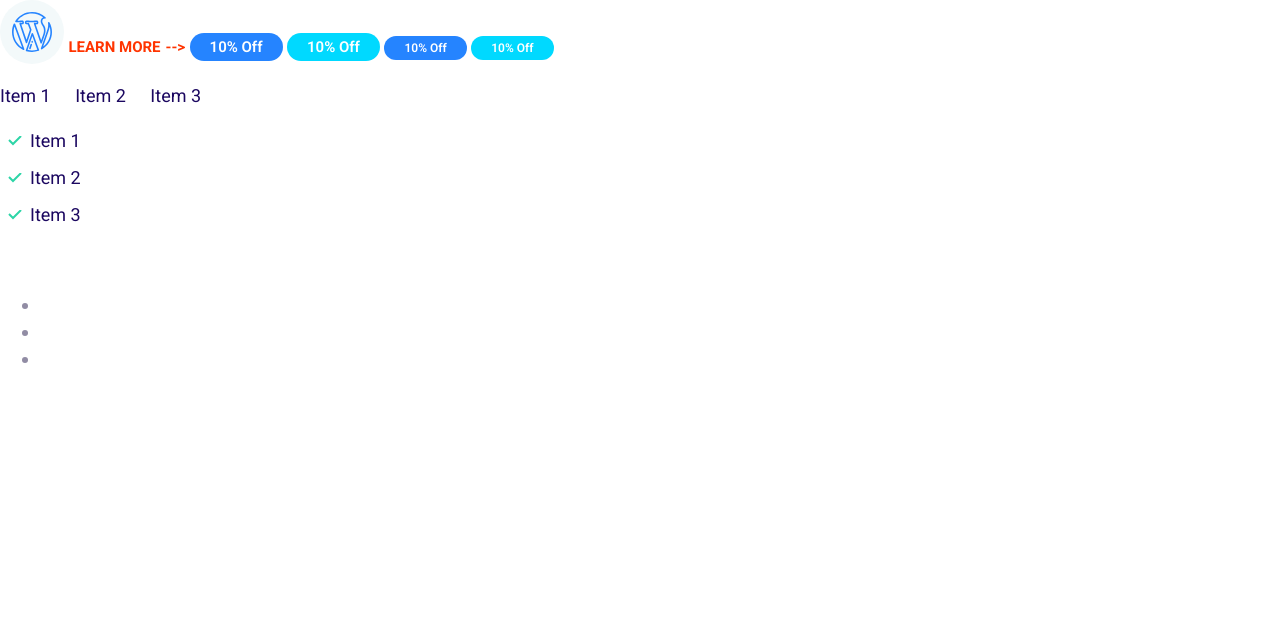
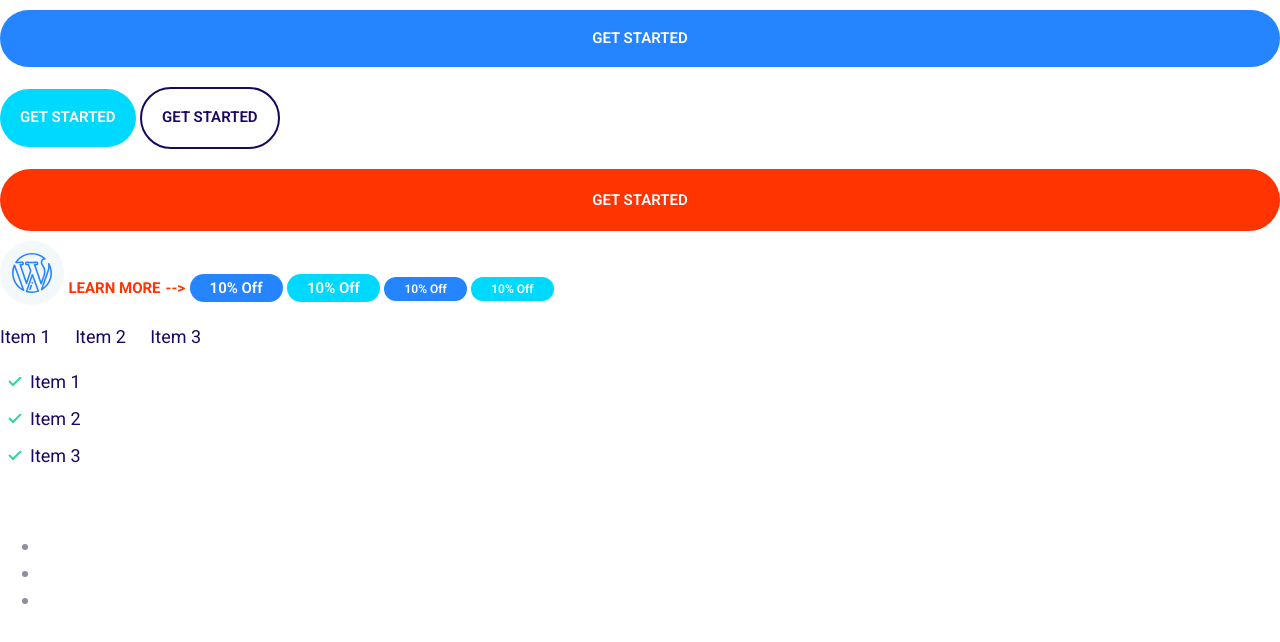
Before and after one commit to pedrobc49/website-project, a plain HTML site: page index.html in a window 1280 px wide. Drawn offline with Linux system fonts and the light colour scheme.

Commit message:
Define buttons

```diff
--- a/css/main.css
+++ b/css/main.css
@@ -7,6 +7,13 @@
 
   --color-headings: #1b0760;
   --color-body: #918ca4;
+}
+
+/* By default browsers sets elements to border box */
+*,
+*::after,
+*::before {
+  box-sizing: border-box;
 }
 
 /* Typography */
@@ -157,7 +164,7 @@ a {
   margin-bottom: 1rem;
 }
 
-@media screen and (min-width: 1024px){
+@media screen and (min-width: 1024px) {
   .list--tick .list__item {
     padding-left: 0;
   }
@@ -183,3 +190,67 @@ a {
   justify-content: center;
   align-items: center;
 }
+
+/* Buttons */
+
+.btn {
+  border-radius: 40px;
+  border: none;
+  cursor: pointer;
+  font-size: 2rem;
+  font-weight: 600;
+  padding: 2rem;
+  text-transform: uppercase;
+  white-space: nowrap;
+  text-align: center;
+  margin: 1rem 0;
+}
+
+.btn--primary {
+  background: var(--color-primary);
+  color: white;
+}
+
+.btn--primary:hover {
+  background: #3a8ffd;
+}
+
+.btn--secondary {
+  background: var(--color-secondary);
+  color: white;
+}
+
+.btn--secondary:hover {
+  background: #00c8eb;
+}
+
+.btn--accent {
+  background: var(--color-accent);
+  color: white;
+}
+
+.btn--accent:hover {
+  background: #ec3000;
+}
+
+.btn--outline {
+  background: white;
+  color: var(--color-headings);
+  border: 2px solid var(--color-headings);
+}
+
+.btn--outline:hover {
+  background: var(--color-headings);
+  color: white;
+}
+
+.btn--block {
+  width: 100%;
+  display: inline-block;
+}
+
+@media screen and (min-width: 1024px){
+  .btn {
+    font-size: 1.5rem;
+  }
+}
--- a/index.html
+++ b/index.html
@@ -16,6 +16,11 @@
   </head>
 
   <body>
+    <button class="btn btn--primary btn--block">Get started</button>
+    <button class="btn btn--secondary">Get started</button>
+    <button class="btn btn--outline">Get started</button>
+    <a href="#" class="btn btn--accent btn--block">Get started</a>
+
     <span class="icon-container">
       <svg class="icon icon--primary">
         <use xlink:href="images/sprite.svg#wordpress"></use>
```
Also changed, not shown: components/buttons.html (added, +4 -0 lines).
